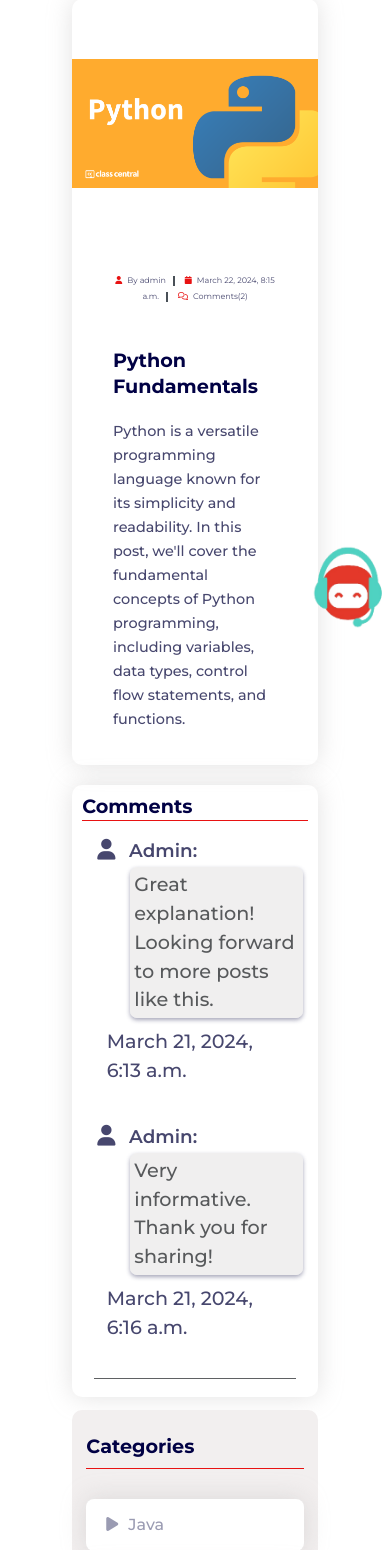
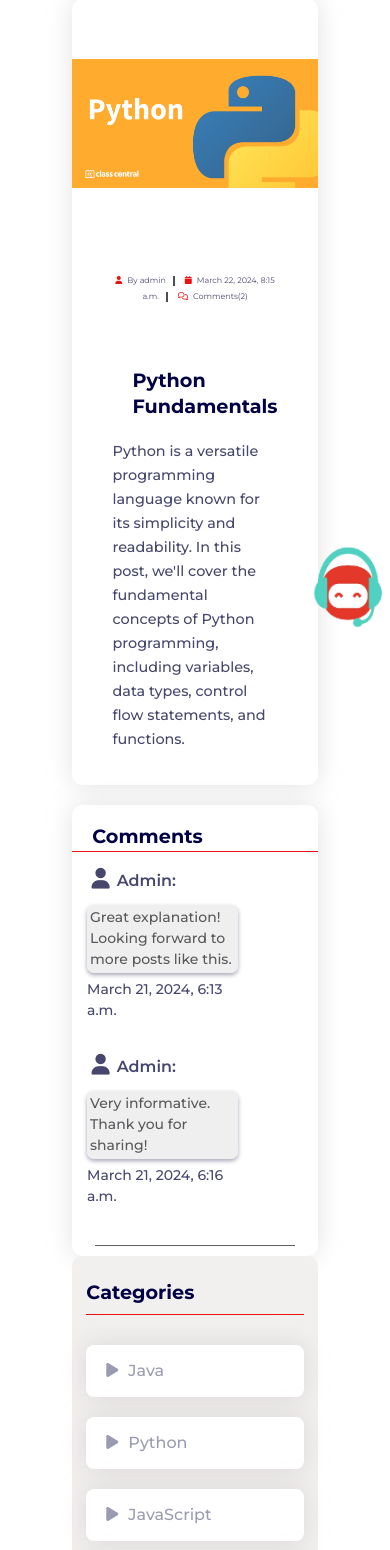
Before and after one commit to dhruv37502005/Baiom_Backend, a Django app: page /blog/post/2/ in a window 390 px wide. Shown: the part 138-1688 px from the top of the page. Run offline with Django 4.2, Linux system fonts and the light colour scheme; data comes from the database, SQL or seed files in the repository; data that the repository does not hold is empty; some libraries are stand-ins or nearby versions.

Commit message:
blog,wep,home,courses changes

```diff
--- a/static/blog/css/blog.css
+++ b/static/blog/css/blog.css
@@ -135,6 +135,8 @@ section {
   font-size: 1.1rem;
   font-weight: 650;
 }
+
+
 
 /* subcontent  */
 
@@ -530,6 +532,7 @@ section {
 .comment-meta {
  text-wrap: nowrap;
  padding: 1%;
+ width: 30%;
 }
 .comment-meta .author{
   padding: unset;
@@ -539,7 +542,7 @@ section {
   text-transform: capitalize;
 }
 .comments-section{
-  padding: 4% 2%;
+  padding: 4% 6%;
 }
 .comments-section::after{
   content: "";
@@ -551,9 +554,9 @@ section {
 }
 .comment{
   display: flex;
-  justify-content: center;
+  justify-content: space-between;
   margin-bottom: 4%;
-  gap: 2%;
+  /* gap: 6%; */
 }
 .comment .commentText{
   border-radius: 7px;
@@ -561,9 +564,23 @@ section {
   margin: 0 0 0;
   background-color:#e7e5e599;
   color:#57595b;
-  width: 80%;
+  width: 100%;
   box-shadow: 0px 2px 4px 0px rgb(154 154 175 / 88%)
 }
+
+.comment-data-time{
+  display: flex;
+  flex-direction: column;
+  width: 70%;
+  }
+
+  .comment-date{
+    display: flex;
+    justify-content: flex-end;
+    font-size: 14px !important;
+    padding: 0.4rem 0px !important;
+  }
+
 .author i{
   font-size: 1.3rem;
   margin: 0 4%;
@@ -616,9 +633,21 @@ section {
   background: linear-gradient(40deg, #fb8721 10%, #fa2424 40%);
     box-shadow: 0px 7px 10px 0px rgb(154 154 175 / 88%);
 }
+
+@media screen and (max-width:786px) {
+  .comment .commentText{
+    font-size: 14px;
+  }
+  .blog-left .blog-left2{
+    margin: 0;
+    padding: 0;
+  }
+}
+
 @media screen and (max-width:600px) {
   .comment{
     flex-direction: column;
+    gap: 10px;
   }
   .comment .commentText{
     align-self: flex-end;
@@ -636,6 +665,10 @@ section {
   .commentForm button{
     width:90%;
   }
+  .comment-meta .author {
+    font-size: 1rem;
+  }
+
 
 }
 /* Responsive Media Query  */
@@ -740,6 +773,8 @@ section {
   .blog-left h2 {
     font-size: 1.2rem;
     font-weight: 600;
+    padding-left: 20px;
+    padding-top: 20px;
   }
 
   #courses {
--- a/static/chatbot/css/style.css
+++ b/static/chatbot/css/style.css
@@ -37,8 +37,8 @@
   box-shadow: 2px 2px 4px 2px gray;
   height: 300px;
   overflow-y: scroll;
-  scrollbar-color: gray gray;
-  /* scrollbar-width: none; */
+  /* scrollbar-color: gray gray; */
+  /* scrollbar-width:thin; */
 }
 #chatbot {
   margin-left: auto;
--- a/templates/index.html
+++ b/templates/index.html
@@ -971,7 +971,7 @@
   </section>
 </div>
 
-<div class="otp-section">
+<!-- <div class="otp-section">
   <section class="FormContainer" style="padding-bottom: 0.5rem">
     <div class="box_1">
       <form action="">
@@ -1043,7 +1043,7 @@
       <img src="{% static 'home/img/13.jpg' %}" alt="" srcset="" />
     </div>
   </section>
-</div>
+</div> -->
 
 <!-- Associations with partners -->
 <section class="startups">
--- a/templates/post_detail.html
+++ b/templates/post_detail.html
@@ -47,7 +47,7 @@
             <span><i class="fa fa-regular fa-user" aria-hidden="true"> </i>By
               {{ post.created_by.username }}</span>
             <span><i class="fa fa-calendar" aria-hidden="true"> </i>{{ post.pub_date }}</span>
-            <span class="blog-comment"> <a href="#"><i class="fa-regular fa-comments"></i>Comments({{ comments_count}})</a></span>
+            <span class="blog-comment"> <a href="#commentDiv"><i class="fa-regular fa-comments"></i>Comments({{ comments_count}})</a></span>
             <!-- <span class="icon-tag"><i class="fa fa-tag"></i>{{ category.name }}</span> -->
           </div>
           <div
@@ -99,15 +99,17 @@
             <div class="comment-meta">
               <p class="author"><i class="fa fa-regular fa-user" aria-hidden="true"></i> {{ comment.user.username }}:</p>
             </div>
+            <div class="comment-data-time">
             <p class="commentText">{{ comment.text }}</p>
 
+            <p class="comment-date">{{ comment.created_at }}</p>
+             </div>
           </div>
-          <p>{{ comment.created_at }}</p>
           {% endfor %}
         </div>
 
         {% if user.username %}
-        <div class="comment-form-section">
+        <div class="comment-form-section" id="comment-form-section">
           <h3>Add a Comment</h3>
           <form class="commentForm" method="post" action="{% url 'blog:post_detail' post_id=post.id %}">
             {% csrf_token %}
--- a/templates/posts.html
+++ b/templates/posts.html
@@ -40,13 +40,13 @@
         {% endif %}
 
 
-        {% for post, comment_count in posts|zip:comments_count %}
+        {% for post in posts %}
         <div class="content">
           <div class="blog-left-icon">
             <span><i class="fa fa-regular fa-user" aria-hidden="true"> </i>By
               {{ post.created_by.username }}</span>
             <span><i class="fa fa-calendar" aria-hidden="true"> </i>{{ post.pub_date }}</span>
-            <span class="blog-comment"> <a href="#"><i class="fa-regular fa-comments"></i>Comments({{ comment_count }})</a></span>
+            <!-- <span class="blog-comment"> <a href="#"><i class="fa-regular fa-comments"></i>Comments({{ comment_count }})</a></span> -->
             <!-- <span class="icon-tag"><i class="fa fa-tag"></i>{{ category.name }}</span> -->
           </div>
           <div class="blog-content">
```
Also changed, not shown: static/blog/css/main_blog.css (+13 -6 lines), static/courses/css/style3.css (+20 -1 lines), static/home/css/style.css (+7 -3 lines), static/wep/css/style.css (+9 -0 lines), templates/ITIE.html (+7 -4 lines), templates/course.html (+8 -6 lines), templates/hire_from_us.html (+16 -9 lines), templates/wep.html (+6 -2 lines).
